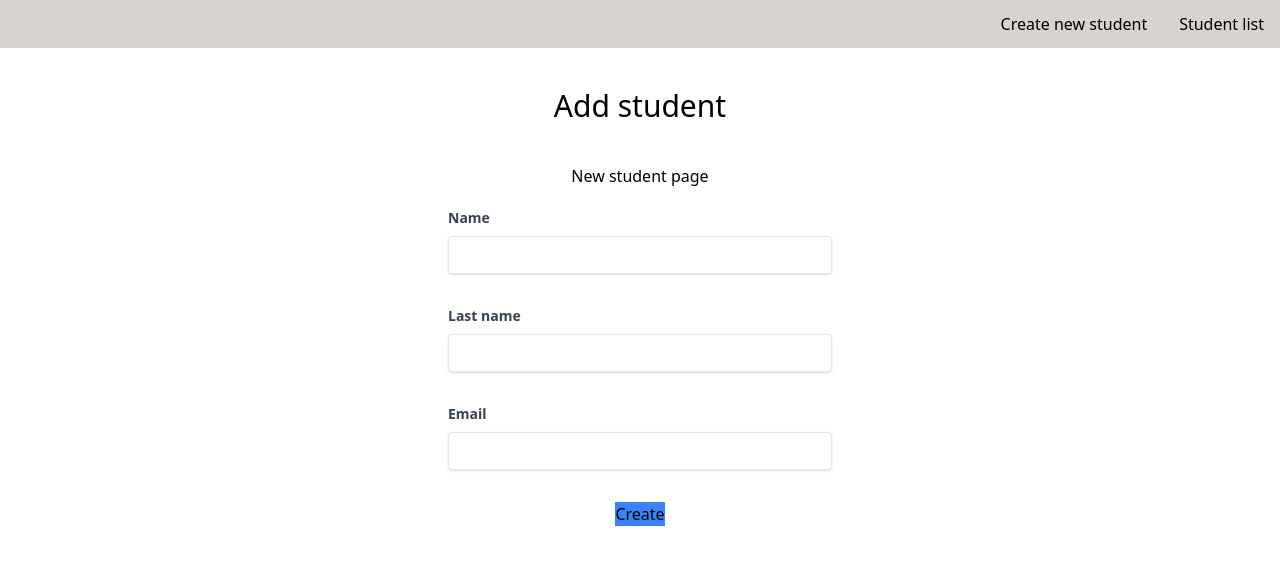
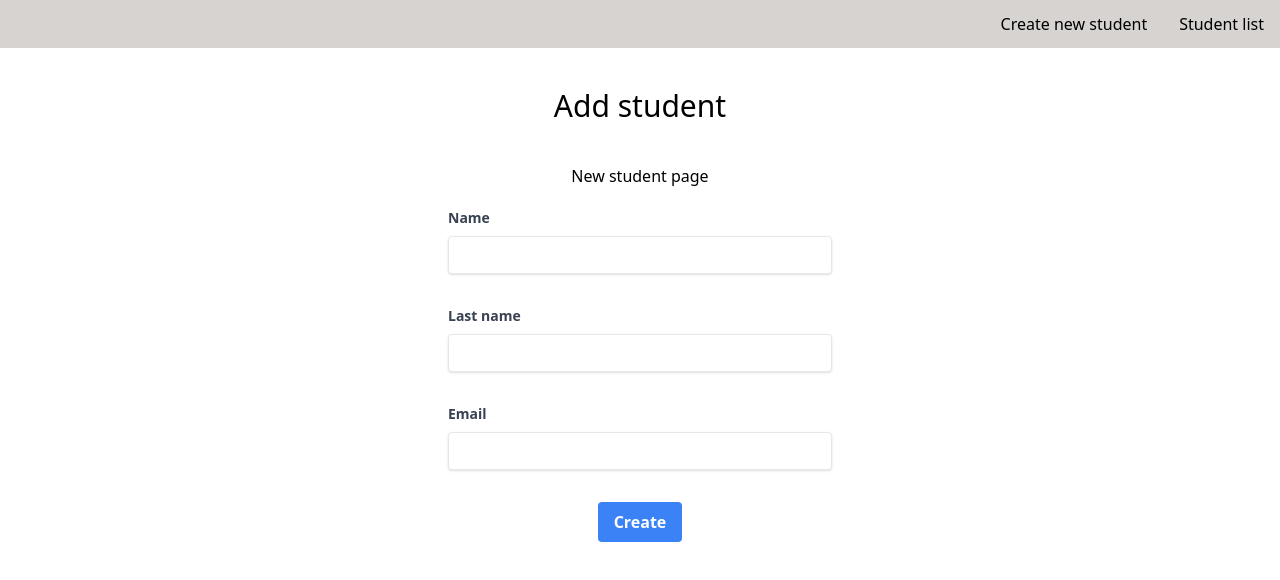
Before and after one commit to viktorijakot/CRUD-front, a React (Vite) app in the folder crud_front/: page /create in a window 1280 px wide. Shown: the top 580 px of the page. Built offline with nearby package versions, Linux system fonts and the light colour scheme.

Commit message:
button style

```diff
--- a/crud_front/src/pages/student/CreateStudent.jsx
+++ b/crud_front/src/pages/student/CreateStudent.jsx
@@ -102,7 +102,10 @@
           )}
         </div>
         <div className="flex items-center justify-center">
-          <button type="submit" className="bg-blue-500">
+          <button
+            type="submit"
+            className="bg-blue-500 hover:bg-blue-700 text-white font-bold py-2 px-4 rounded focus:outline-none focus:shadow-outline"
+          >
             Create
           </button>
         </div>
```
